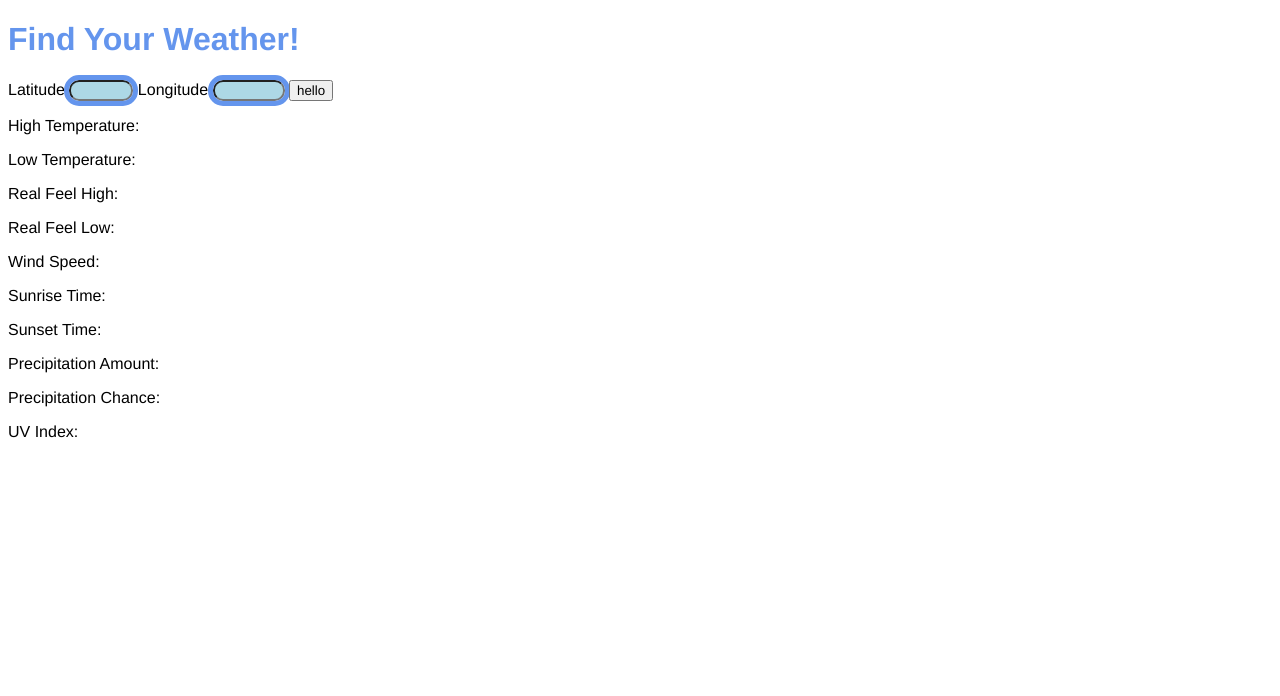
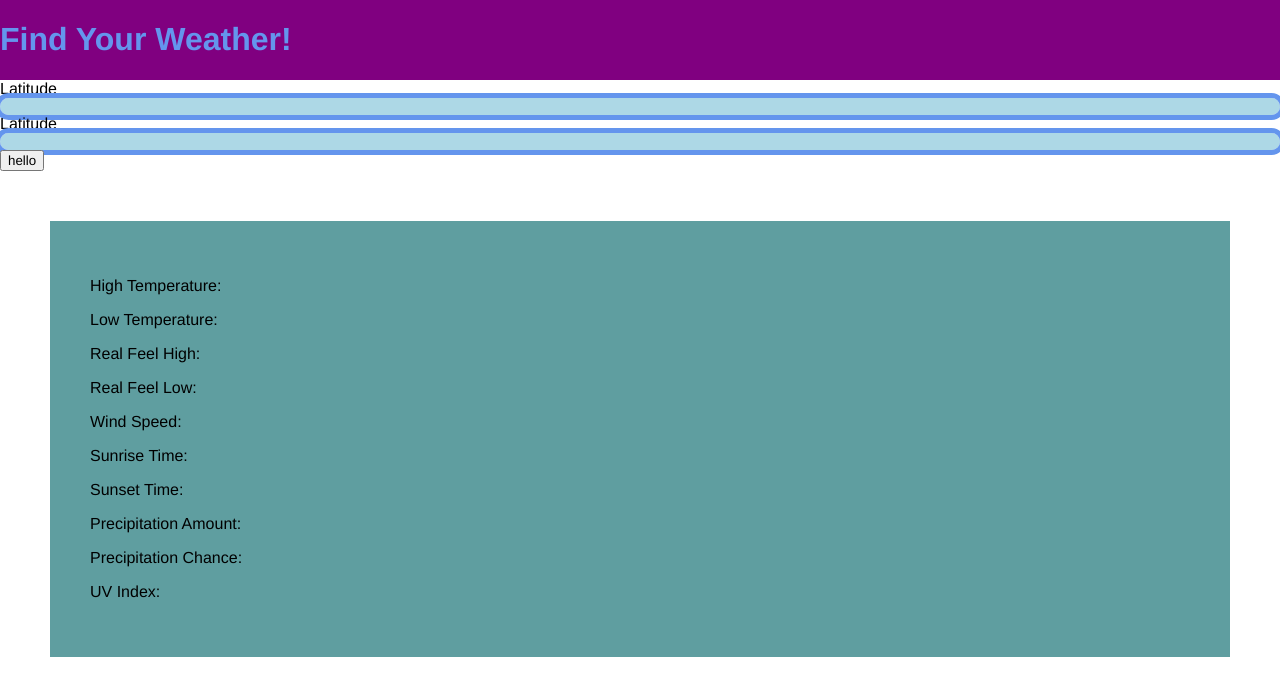
Before and after one commit to IsThisCoding/Weather, a website: page views/index.html in a window 1280 px wide. Drawn offline with Linux system fonts and the light colour scheme.

Commit message:
funny css

```diff
--- a/public/index.js
+++ b/public/index.js
@@ -1,5 +1,5 @@
 const url = new URL("https://api.open-meteo.com/v1/forecast?");
-const setParams = (lat, long) => ({
+const setParams = (lat, long, units = "fahrenheit") => ({
   latitude: lat,
   longitude: long,
   daily: [
@@ -14,7 +14,7 @@ const setParams = (lat, long) => ({
     "precipitation_probability_max",
     "wind_speed_10m_max",
   ],
-  temperature_unit: "fahrenheit",
+  temperature_unit: units,
   forecast_days: 1,
 });
 
--- a/public/style.css
+++ b/public/style.css
@@ -1,5 +1,9 @@
 * {
   font-family: "Franklin Gothic Medium", "Arial Narrow", Arial, sans-serif;
+}
+
+body {
+  margin: 0px;
 }
 
 h1 {
@@ -9,5 +13,28 @@ h1 {
 .pos_input {
   background-color: lightblue;
   outline: thick solid cornflowerblue;
-  border-radius: 10px
+  border-radius: 10px;
+  border: none;
 }
+
+.top-bar {
+  background-color: purple;
+  overflow: hidden;
+  width: 100%;
+}
+
+label,input {
+    display: flex;
+    flex-direction: column;
+}
+
+input[type=number]::-webkit-inner-spin-button {
+-webkit-appearance: none;
+}
+
+
+.weather-data {
+  margin: 50px;
+  padding: 40px;
+  background-color: #5F9EA0;
+}
--- a/views/index.html
+++ b/views/index.html
@@ -1,21 +1,39 @@
-<!DOCTYPE html>
+<!doctype html>
 <html lang="en">
-
   <head>
     <meta charset="UTF-8" />
     <meta name="viewport" content="width=device-width, initial-scale=1" />
-  <title>Find YouR Weather!</title>
+    <title>Find Your Weather!</title>
     <link href="/style.css" rel="stylesheet" />
-  <link rel="icon" href="../assets/images/weather-icon.ico" type="image/x-icon" />
+    <link
+      rel="icon"
+      href="../assets/images/weather-icon.ico"
+      type="image/x-icon"
+    />
   </head>
 
   <body>
+    <div class="top-bar">
       <h1>Find Your Weather!</h1>
-  <label for="latitude">Latitude</label>
+    </div>
+
+    <label id="latitude_label">
+      Latitude
       <input class="pos_input" id="latitude" type="number" max="90" min="-90" />
-  <label for="longitude">Longitude</label>
-  <input class="pos_input" id="longitude" type="number" max="180" min="-180" />
-  <button onclick="run()">hello </button>
+    </label>
+    <label>
+      Latitude
+      <input
+        class="pos_input"
+        id="longitude"
+        type="number"
+        max="180"
+        min="-180"
+      />
+    </label>
+    <button onclick="run()">hello</button>
+
+    <div class="weather-data">
       <p class="data_output" id="max_temp">High Temperature:</p>
       <p class="data_output" id="min_temp">Low Temperature:</p>
       <p class="data_output" id="real_feel_max">Real Feel High:</p>
@@ -26,8 +44,7 @@
       <p class="data_output" id="precip">Precipitation Amount:</p>
       <p class="data_output" id="precip_chance">Precipitation Chance:</p>
       <p class="data_output" id="uv_index">UV Index:</p>
-  <div>
+    </div>
     <script src="/index.js"></script>
   </body>
-
 </html>
```
Also changed, not shown: 1 other file. Lines whose indentation alone changed are shown as unchanged.
